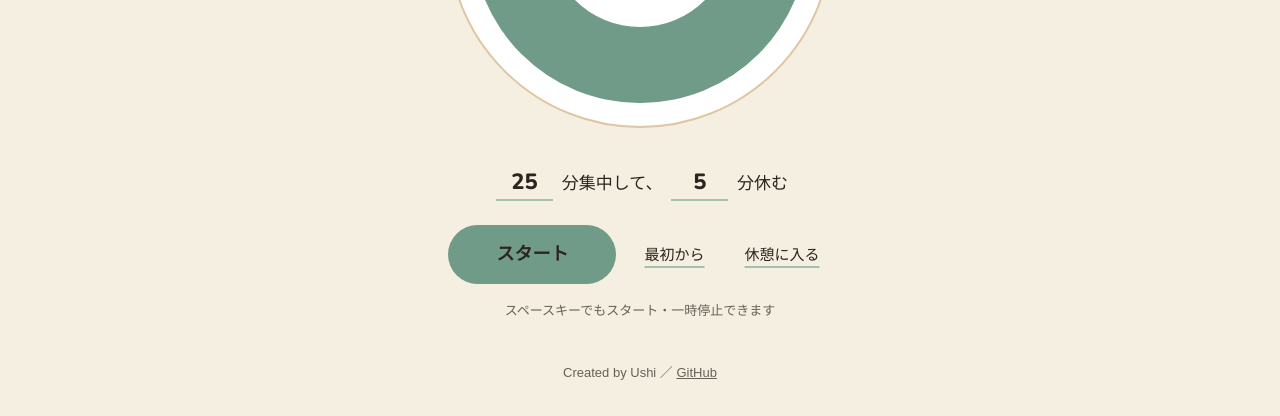
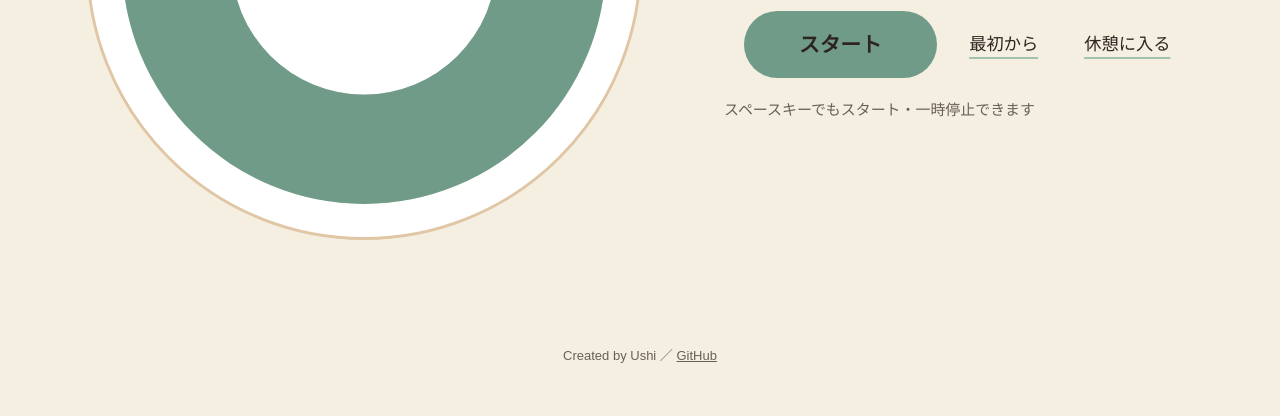
Before and after one commit to Ushi54/pomodoro-timer, a plain HTML site: page index.html in a window 1280 px wide. Shown: the part 413-829 px from the top of the page. After the commit the page ends 800 px from the top, so only its background shows below. Drawn offline with nearby package versions, Linux system fonts and the light colour scheme; a web font is replaced by a local one.

Commit message:
feat: responsive layout for PC and tablet
- PC / tablet landscape: large timer on the left, controls on the right
- Tablet portrait: same single column, scaled up
- Zen mode fills the screen on large displays

Co-Authored-By: Claude Opus 5.5 <noreply@anthropic.com>

```diff
--- a/index.html
+++ b/index.html
@@ -27,7 +27,7 @@
     <link rel="preconnect" href="https://fonts.gstatic.com" crossorigin>
     <link href="https://fonts.googleapis.com/css2?family=Nunito:wght@600;800&family=Pacifico&family=Zen+Maru+Gothic:wght@400;500;700&display=swap" rel="stylesheet">
 
-    <link rel="stylesheet" href="style.css?v=36">
+    <link rel="stylesheet" href="style.css?v=37">
 </head>
 <body class="is-focus">
     <div class="page">
--- a/style.css
+++ b/style.css
@@ -711,3 +711,86 @@ body.is-zen .zen-hint {
     body.is-zen .sky { max-width: none; width: min(100%, calc(var(--h) * 1.6)); }
     body.is-zen .scene { max-width: none; width: min(100%, calc(var(--h) * 320 / 220)); }
 }
+
+/* ---------- PC・タブレット対応（2026-11-18 社長の決定「アプリは PC・タブレット・スマホに対応する」） ---------- */
+
+/* タブレット縦（iPad など）：スマホと同じ1列のまま、全体を拡大する（集中モードは絵の大きさを画面から決めているので拡大しない） */
+@media (orientation: portrait) and (min-width: 700px) {
+    body:not(.is-zen) .page {
+        zoom: 1.2;
+        min-height: calc(100vh / 1.2);
+        min-height: calc(100dvh / 1.2);
+    }
+}
+@media (orientation: portrait) and (min-width: 1000px) and (min-height: 1200px) {
+    body:not(.is-zen) .page {
+        zoom: 1.5;
+        min-height: calc(100vh / 1.5);
+        min-height: calc(100dvh / 1.5);
+    }
+}
+
+/* PC・タブレット横：左に大きく絵、右に操作の2列（スマホを横にした時と同じ考え方を、大きい画面向けに） */
+@media (orientation: landscape) and (min-width: 1024px) and (min-height: 521px) {
+    .page {
+        --h: min(calc(100dvh - 140px), 680px); /* 絵に使える高さ */
+        display: grid;
+        width: 100%;
+        max-width: 1240px;
+        min-height: 100vh;
+        min-height: 100dvh;
+        padding: 32px 56px 20px;
+        grid-template-columns: minmax(0, 1.2fr) minmax(340px, 1fr);
+        grid-template-rows: 1fr auto auto auto auto 1fr auto;
+        grid-template-areas:
+            "visual ."
+            "visual top"
+            "visual plan"
+            "visual actions"
+            "visual hint"
+            "visual ."
+            "foot foot";
+        column-gap: 72px;
+    }
+
+    .stage { display: contents; }
+    .top { grid-area: top; }
+    .plan { grid-area: plan; margin-top: 32px; }
+    .actions { grid-area: actions; margin-top: 24px; }
+    .hint { grid-area: hint; margin-top: 16px; }
+    .foot { grid-area: foot; }
+
+    .view {
+        grid-area: visual;
+        align-self: center;
+        justify-self: center;
+        min-height: 0;
+    }
+
+    /* 絵の大きさは画面の高さから決める（下の残り時間の分も引く） */
+    .view--plate { width: min(100%, var(--h)); }
+    .view--glass { gap: 12px; }
+    .glass { width: auto; height: calc(var(--h) - 90px); }
+    .sky { width: min(100%, calc((var(--h) - 90px) * 1.6)); }
+    .scene { width: min(100%, calc((var(--h) - 90px) * 320 / 220)); }
+
+    /* 集中モード（絵だけ）：1列にして、画面の中央に大きく */
+    body.is-zen .page {
+        max-width: none;
+        grid-template-columns: 1fr;
+        grid-template-rows: 1fr;
+        grid-template-areas: "visual";
+    }
+    body.is-zen .view--plate { width: min(100%, calc(100dvh - 64px)); }
+    body.is-zen .glass { height: calc(100dvh - 64px); }
+    body.is-zen .sky { max-width: none; width: min(100%, calc((100dvh - 64px) * 1.6)); }
+    body.is-zen .scene { max-width: none; width: min(100%, calc((100dvh - 64px) * 320 / 220)); }
+}
+
+/* 大きいPC画面では、右の操作の列も少し大きく */
+@media (orientation: landscape) and (min-width: 1280px) and (min-height: 760px) {
+    body:not(.is-zen) .top,
+    body:not(.is-zen) .plan,
+    body:not(.is-zen) .actions,
+    body:not(.is-zen) .hint { zoom: 1.15; }
+}
```
